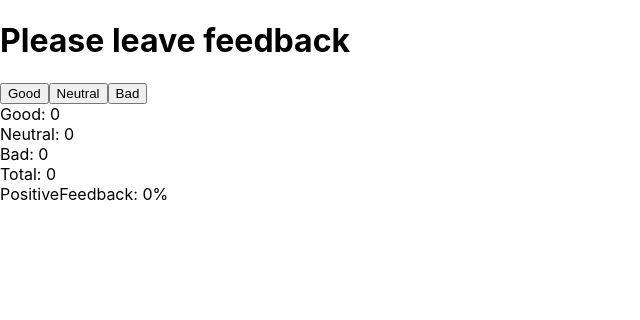
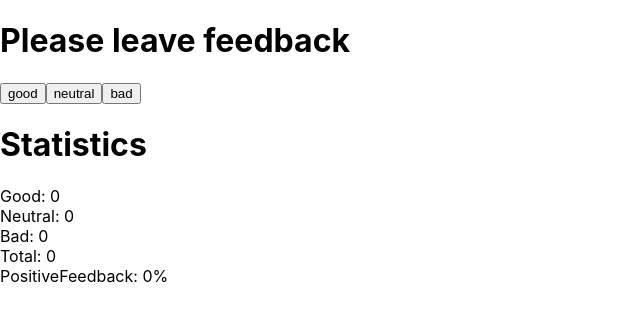
Before and after one commit to YevhenVasylevytskyi/goit-react-hw-02-feedback, a React (Create React App) app: page / in a window 1280 px wide. Shown: the top 320 px of the page, without its empty margins (0-640 px from the left). Built offline with nearby package versions, Linux system fonts and the light colour scheme.

Commit message:
refactoring feedback button

```diff
--- a/src/components/Feedback/Feedback.js
+++ b/src/components/Feedback/Feedback.js
@@ -1,5 +1,5 @@
 import React from 'react';
-import FeedbackButton from 'components/FeedbackButton';
+import FeedbackOptions from 'components/FeedbackOptions';
 import Statistic from 'components/Statistic';
 // import PropTypes from 'prop-types';
 
@@ -10,28 +10,10 @@ class Feedback extends React.Component {
     bad: 0,
   };
 
-  countGood = () => {
-    this.setState(prevState => {
-      return {
-        good: prevState.good + 1,
-      };
-    });
-  };
-
-  countNeutral = () => {
-    this.setState(prevState => {
-      return {
-        neutral: prevState.neutral + 1,
-      };
-    });
-  };
-
-  countBad = () => {
-    this.setState(prevState => {
-      return {
-        bad: prevState.bad + 1,
-      };
-    });
+  onLeaveFeedback = feedback => {
+    this.setState(prevState => ({
+      [feedback]: prevState[feedback] + 1,
+    }));
   };
 
   countTotalFeedback = () => {
@@ -45,15 +27,18 @@ class Feedback extends React.Component {
   };
 
   render() {
+    const keys = Object.keys(this.state);
+
     return (
       <>
         <h1>Please leave feedback</h1>
 
-        <FeedbackButton
-          onGood={this.countGood}
-          onNeutral={this.countNeutral}
-          onBad={this.countBad}
+        <FeedbackOptions
+          options={keys}
+          onLeaveFeedback={this.onLeaveFeedback}
         />
+
+        <h1>Statistics</h1>
 
         <Statistic
           good={this.state.good}
--- a/src/components/FeedbackButton.js
+++ /dev/null
@@ -1,19 +0,0 @@
-import React from 'react';
-
-const FeedbackButton = ({ onGood, onNeutral, onBad }) => {
-  return (
-    <div>
-      <button type="button" onClick={onGood}>
-        Good
-      </button>
-      <button type="button" onClick={onNeutral}>
-        Neutral
-      </button>
-      <button type="button" onClick={onBad}>
-        Bad
-      </button>
-    </div>
-  );
-};
-
-export default FeedbackButton;
--- /dev/null
+++ b/src/components/FeedbackOptions.js
@@ -0,0 +1,17 @@
+import React from 'react';
+
+const FeedbackOptions = ({ options, onLeaveFeedback }) => {
+  return (
+    <div>
+      {options.map(el => {
+        return (
+          <button type="button" key={el} onClick={() => onLeaveFeedback(el)}>
+            {el}
+          </button>
+        );
+      })}
+    </div>
+  );
+};
+
+export default FeedbackOptions;
```
